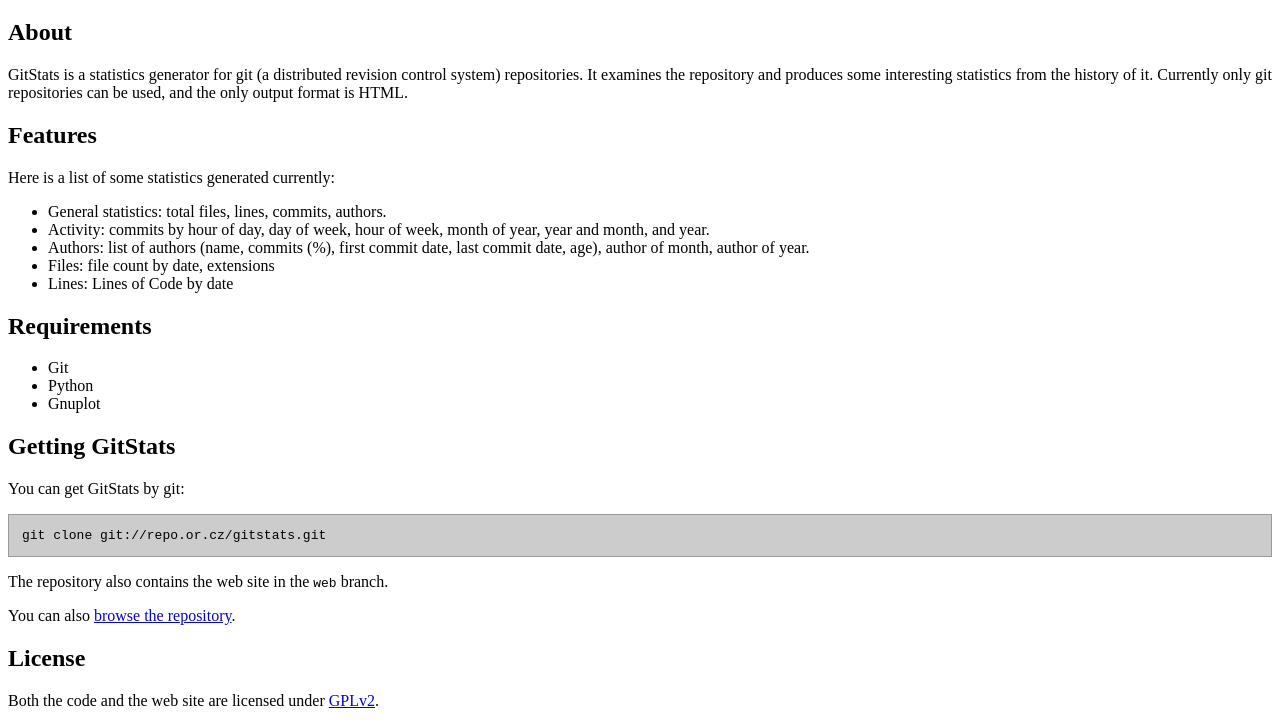
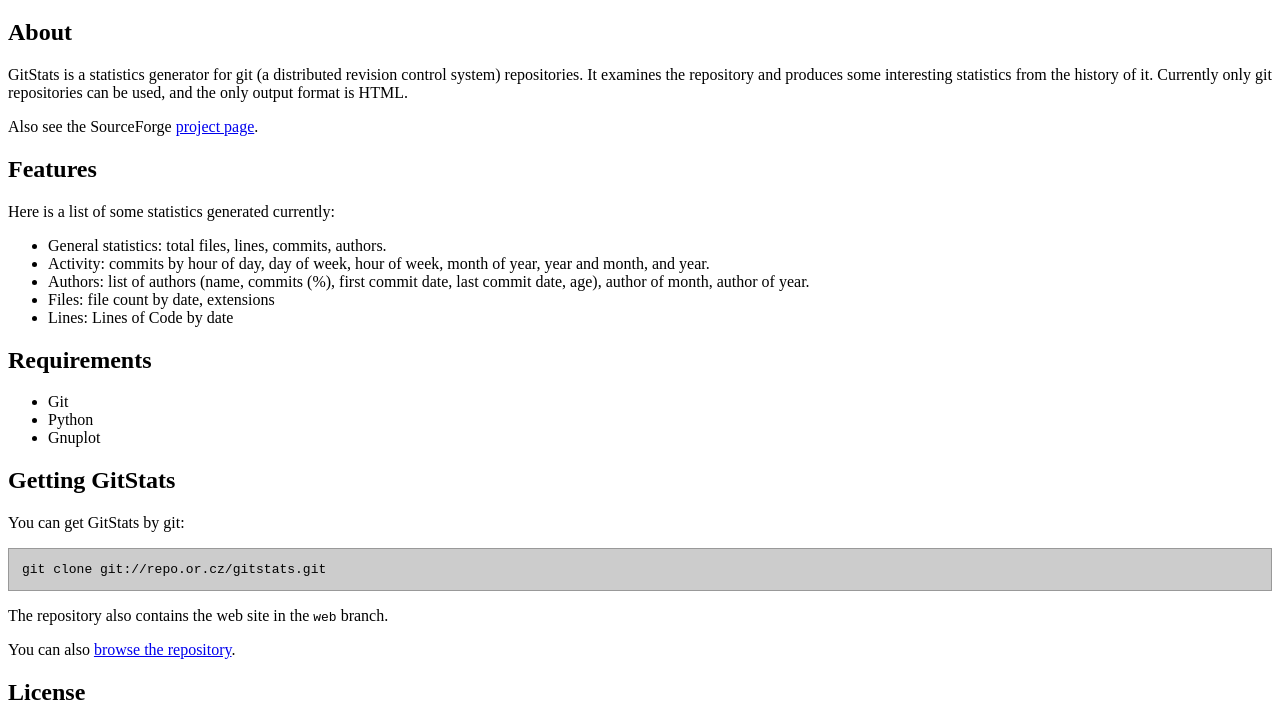
Before and after one commit to hoxu/gitstats, a plain HTML site: page index.html in a window 1280 px wide. Shown: the part 61-784 px from the top of the page. Drawn offline with Linux system fonts and the light colour scheme.

Commit message:
Added link to the SF project page.

```diff
--- a/index.html
+++ b/index.html
@@ -14,6 +14,8 @@
 <h2>About</h2>
 
 <p>GitStats is a statistics generator for git (a distributed revision control system) repositories. It examines the repository and produces some interesting statistics from the history of it. Currently only git repositories can be used, and the only output format is HTML.</p>
+
+<p>Also see the SourceForge <a href="http://sourceforge.net/projects/gitstats">project page</a>.</p>
 
 <h2>Features</h2>
 
```
